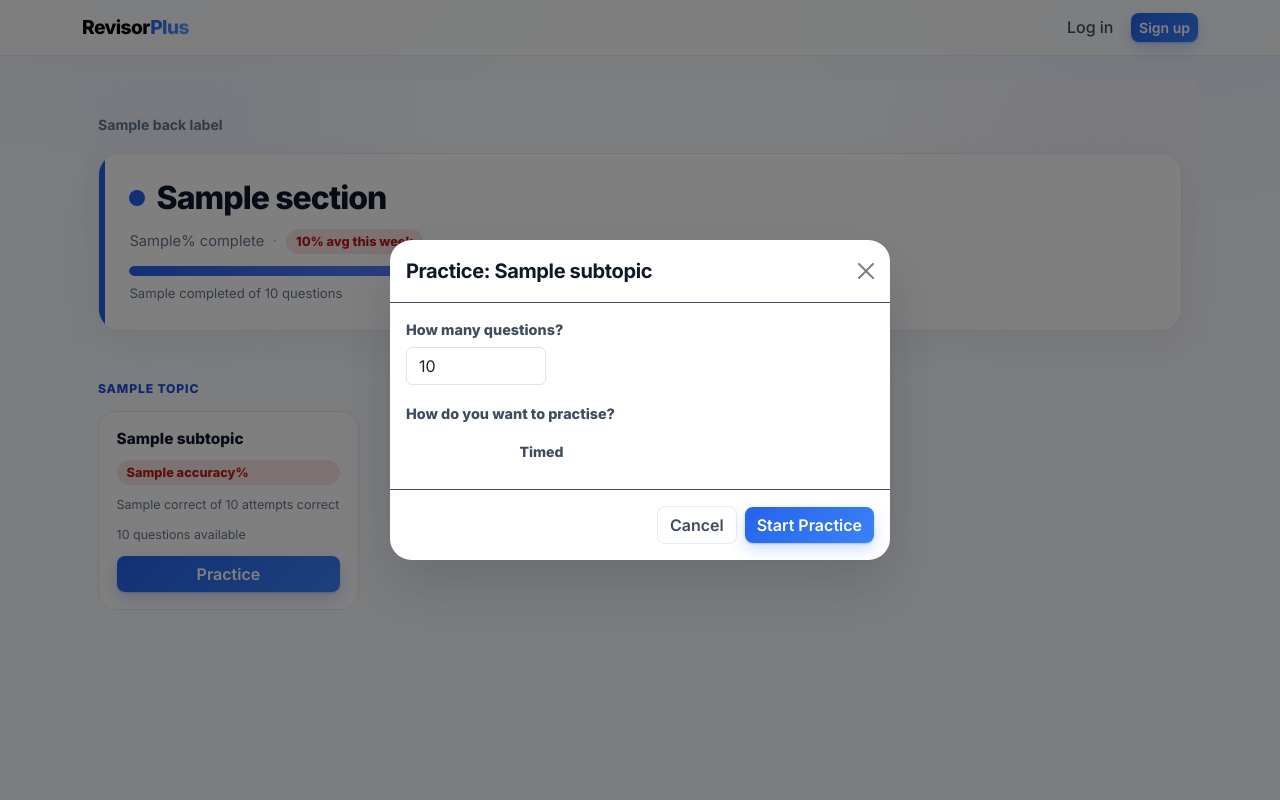
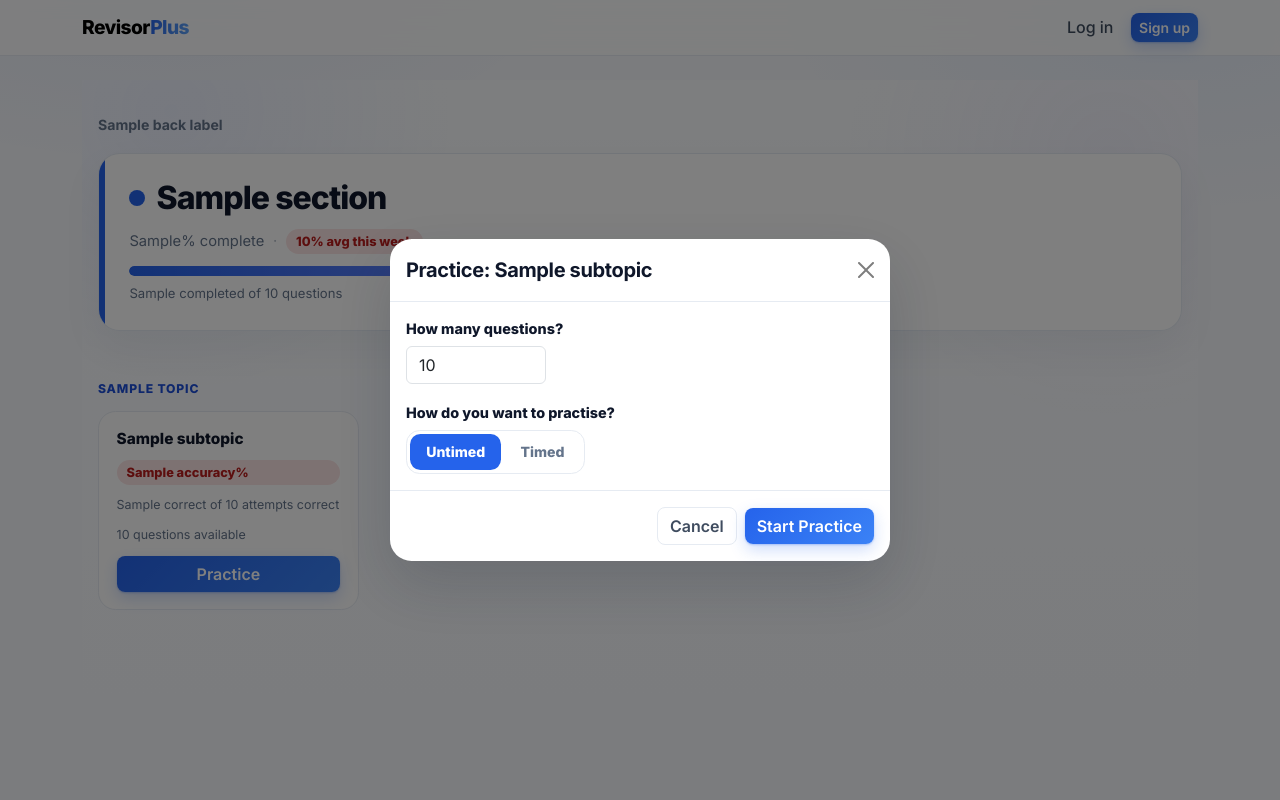
Before and after one commit to NidsC/revisor-plus, a Django app: template templates/practice/subject.html in a window 1280 px wide, after a click on "Practice". Run offline with Django 3.2, Linux system fonts and the light colour scheme; the template is opened without the code that fills it: most values are stand-ins (such as "Sample title", 1, 10 or a date in 2020); parts of the project's set-up code (start-up, migrations or seed data) failed here and were passed over.

Commit message:
R1·04: fix invisible Untimed/Timed toggle in the practice modal
--kd-brand and friends are scoped to .kid-dash, but #practiceModal
sits outside that wrapper, so the active toggle's
background: var(--kd-brand) was undefined and fell back to
transparent while color: #fff still applied — white text on
nothing. Redefine the needed tokens on .kid-modal, chained to the
same global --brand/--ink/--muted/--border values .kid-dash itself
reads, so the modal has a working copy regardless of where it sits
in the DOM.

Claude-Session: https://claude.ai/code/session_01WucVMUg9ihse96C1fUhvbA

```diff
--- a/templates/practice/subject.html
+++ b/templates/practice/subject.html
@@ -152,8 +152,21 @@
   .subj-subtopic-perf-note { font-size: .78rem; color: var(--kd-muted); }
   .subj-subtopic .btn { margin-top: auto; }
 
-  /* Modal, restyled to match kid-dash rather than default Bootstrap chrome. */
-  .kid-modal { border: none; border-radius: 1.35rem; box-shadow: 0 24px 60px rgba(23,32,51,.18); }
+  /* Modal, restyled to match kid-dash rather than default Bootstrap chrome.
+     #practiceModal renders outside <main class="kid-dash"> (Bootstrap modals
+     sit near the body root for stacking-context reasons), so it never inherits
+     the --kd-* custom properties .kid-dash scopes to itself — any var(--kd-*)
+     used inside the modal is otherwise undefined here. Redefine the ones the
+     modal actually uses, chained to the same --brand/--ink/--muted/--border
+     globals .kid-dash reads (see base.html :root), so the resolved colors
+     match .kid-dash exactly regardless of where the modal sits in the DOM. */
+  .kid-modal {
+    --kd-brand: var(--brand, #2563EB);
+    --kd-ink: var(--ink, #0F172A);
+    --kd-muted: var(--muted, #64748B);
+    --kd-border: var(--border, #E6EBF2);
+    border: none; border-radius: 1.35rem; box-shadow: 0 24px 60px rgba(23,32,51,.18);
+  }
   .kid-modal .modal-header,
   .kid-modal .modal-footer { border-color: var(--kd-border); }
   .kid-modal-label { font-weight: 720; font-size: .9rem; color: var(--kd-ink); margin-bottom: .4rem; display: block; }
```
